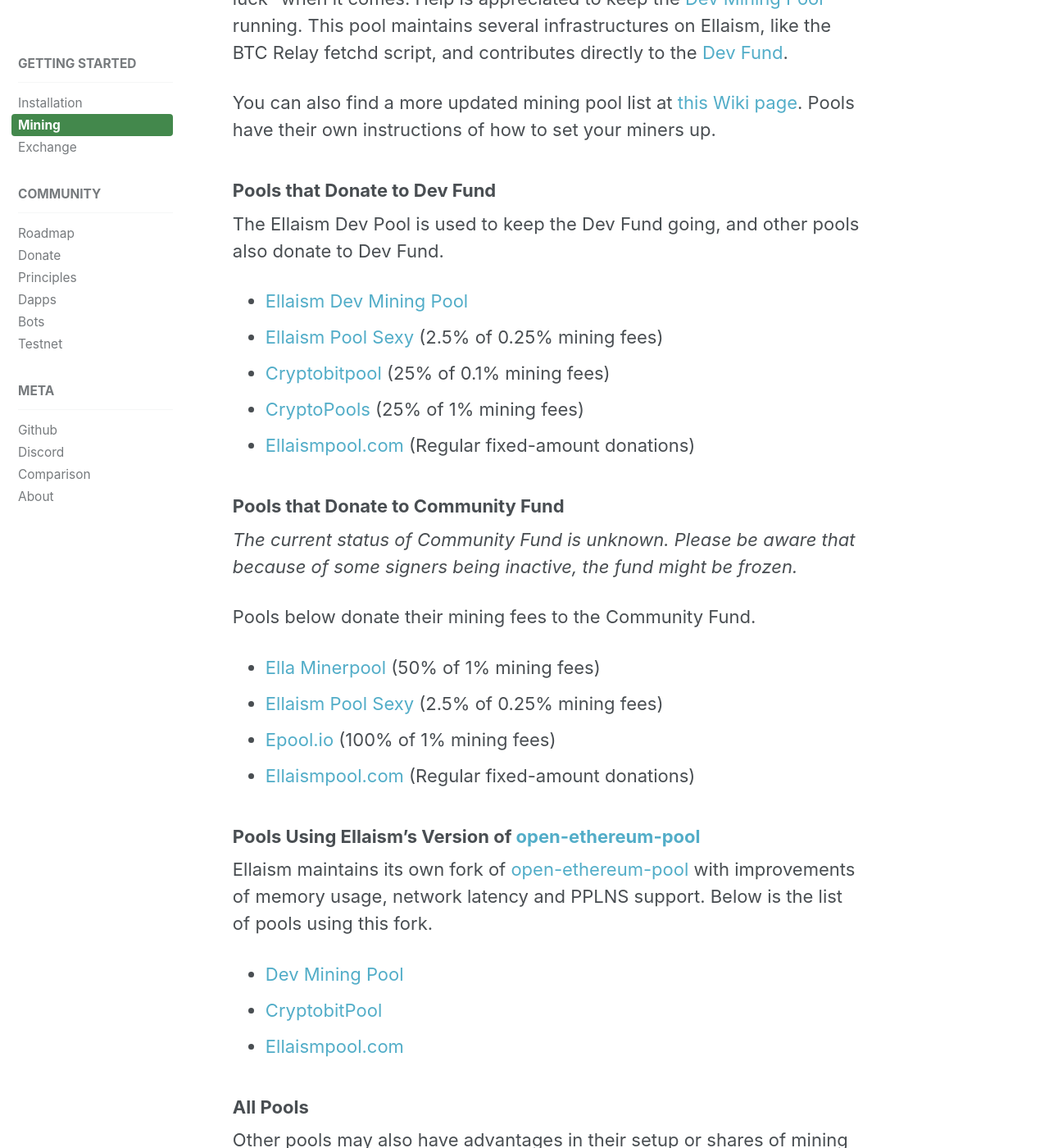
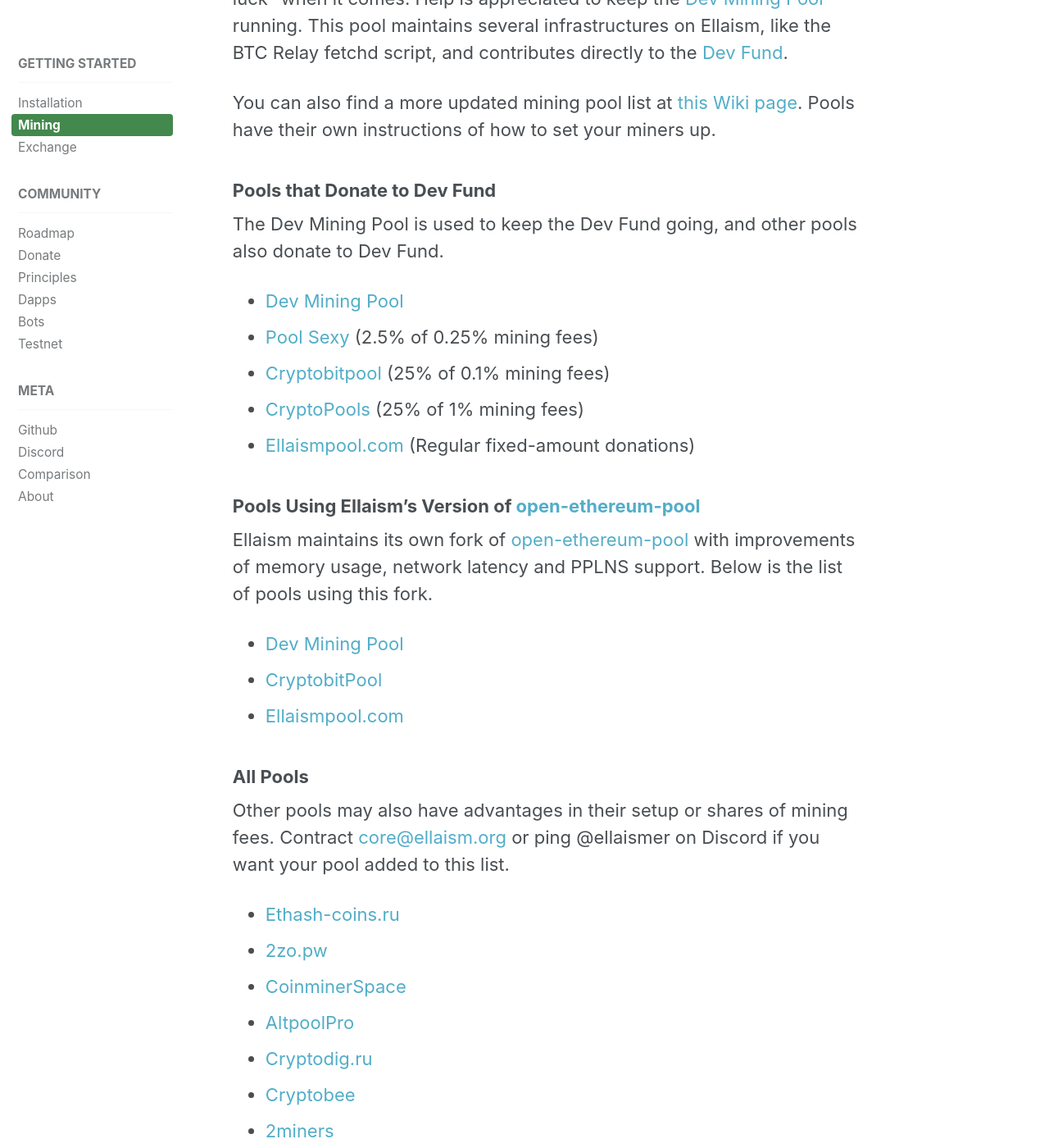
Before and after one commit to ellaism/ellaism.org, a Jekyll site: the page built from _docs/mining.md, in a window 1280 px wide and 1400 px high, scrolled down 678 px. Shown: the whole window at 82% size. Built offline with Jekyll 4.4.1, drawn with Linux system fonts in a browser that asks for light colours; some of the changed text lies outside the part shown.

Commit message:
Temporarily remove Community Fund info due to being frozen
From information I can gather in various places, and Twitter statement, Discord history statement from various signers, our Community Fund would most likely have been frozen. Thus we temporarily remove its information to avoid confusion and donations being wasted.

```diff
--- a/_docs/mining.md
+++ b/_docs/mining.md
@@ -26,24 +26,13 @@
 
 ### Pools that Donate to Dev Fund
 
-The Ellaism Dev Pool is used to keep the Dev Fund going, and other pools also
+The Dev Mining Pool is used to keep the Dev Fund going, and other pools also
 donate to Dev Fund.
 
-* [Ellaism Dev Mining Pool](https://pool.ellaism.org)
-* [Ellaism Pool Sexy](http://ella.pool.sexy) (2.5% of 0.25% mining fees)
+* [Dev Mining Pool](https://pool.ellaism.org)
+* [Pool Sexy](http://ella.pool.sexy) (2.5% of 0.25% mining fees)
 * [Cryptobitpool](http://ella.cryptobitpool.eu) (25% of 0.1% mining fees)
 * [CryptoPools](http://ella.cryptopools.info) (25% of 1% mining fees)
-* [Ellaismpool.com](http://ellaismpool.com) (Regular fixed-amount donations)
-
-### Pools that Donate to Community Fund
-
-*The current status of Community Fund is unknown. Please be aware that because of some signers being inactive, the fund might be frozen.*
-
-Pools below donate their mining fees to the Community Fund.
-
-* [Ella Minerpool](http://ella.minerpool.net) (50% of 1% mining fees)
-* [Ellaism Pool Sexy](http://ella.pool.sexy) (2.5% of 0.25% mining fees)
-* [Epool.io](http://ella.epool.io) (100% of 1% mining fees)
 * [Ellaismpool.com](http://ellaismpool.com) (Regular fixed-amount donations)
 
 ### Pools Using Ellaism's Version of [open-ethereum-pool](https://github.com/ellaism/open-ethereum-pool)
```
Also changed, not shown: other parts of _docs/mining.md (+3 -0 lines), _docs/donate.md (+1 -5 lines).
